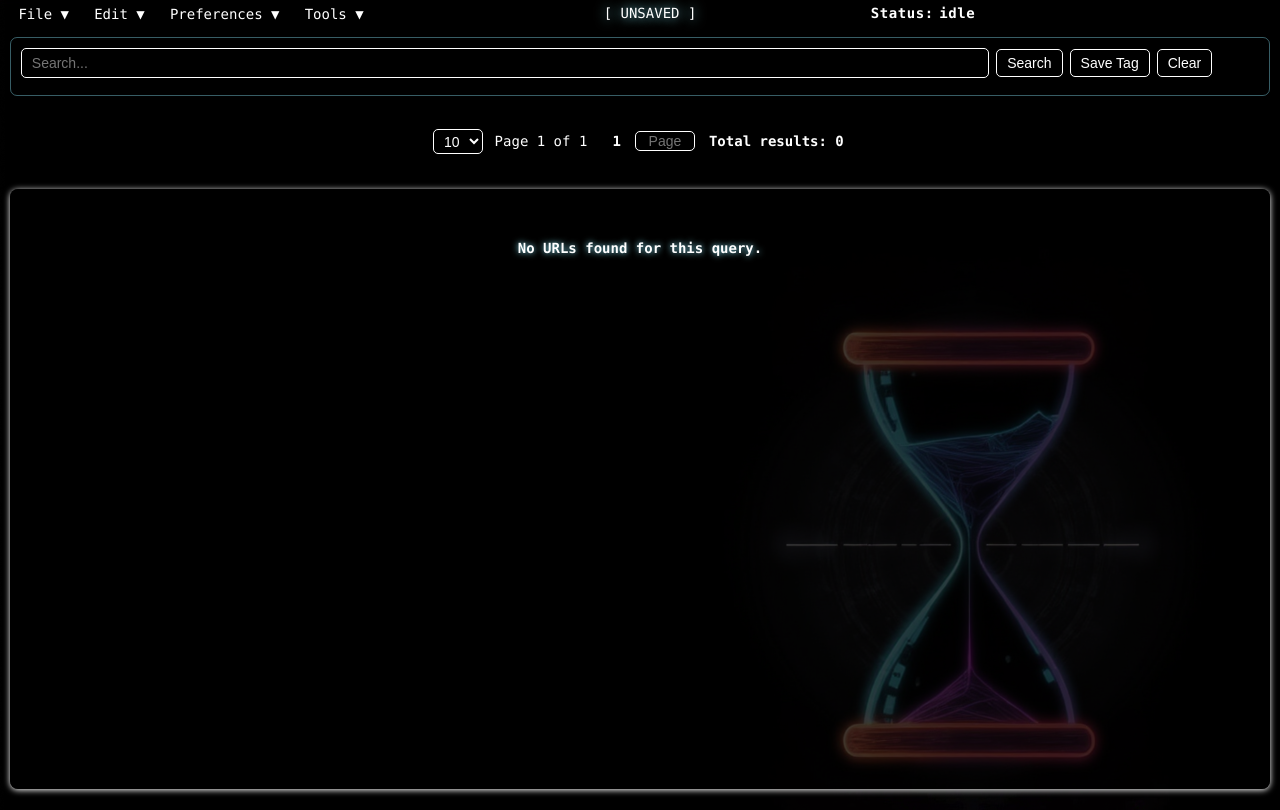
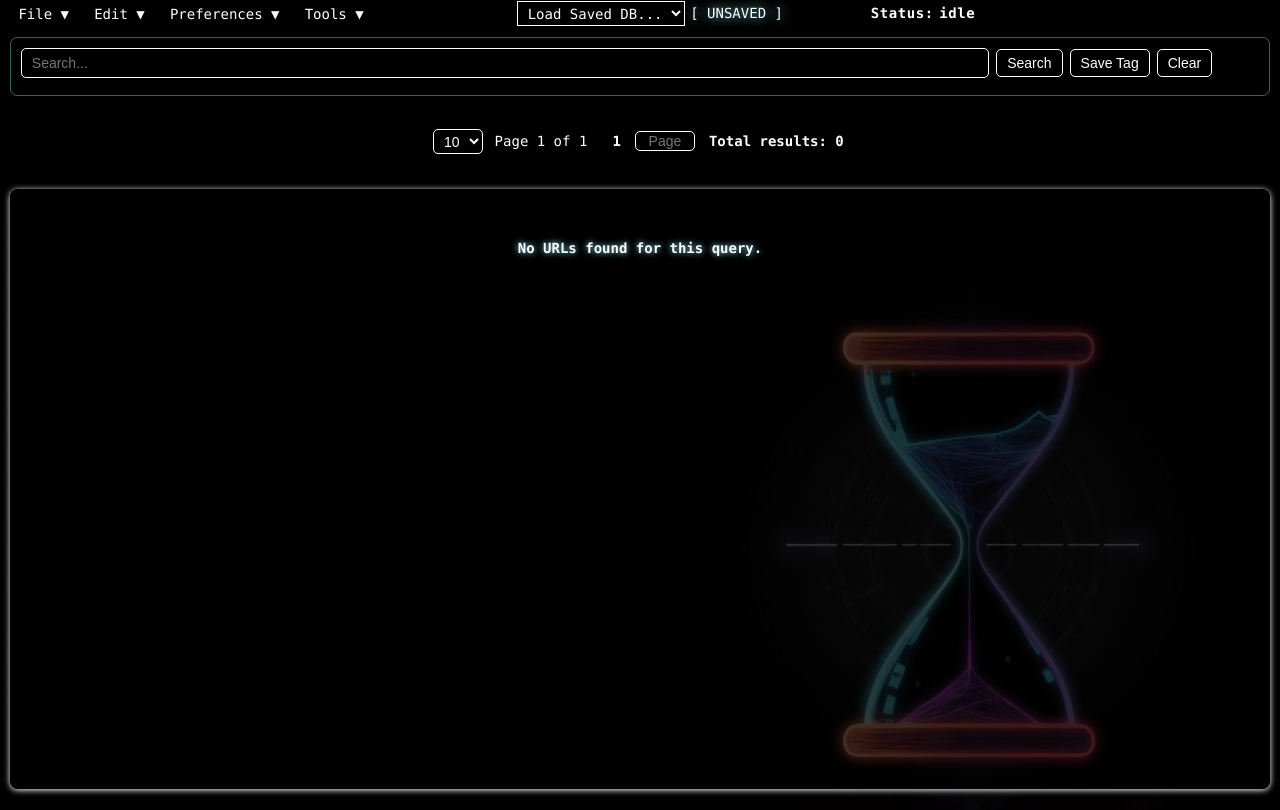
Before and after one commit to thesavant42/retrorecon, a Flask app: page / in a window 1280 px wide. Run offline with Flask 2, Linux system fonts and the light colour scheme; data that the repository does not hold is empty; some libraries are stand-ins or nearby versions.

Commit message:
feat(ui): add db loader dropdown to navbar

```diff
--- a/static/base.css
+++ b/static/base.css
@@ -364,7 +364,7 @@ body {
   align-items: center;
   justify-content: center;
   justify-self: center;
-  gap: 0.5em;
+  gap: 5px;
 }
 .retrorecon-root .navbar__info {
   margin-left: 0;
--- a/templates/index.html
+++ b/templates/index.html
@@ -179,6 +179,14 @@
     </div>
   </div>
   <div class="navbar__title">
+      <form method="POST" action="/load_saved_db" id="load-saved-db-bar-form">
+        <select name="db_file" id="load-saved-db-bar-select" class="form-select menu-btn">
+          <option value="">Load Saved DB...</option>
+          {% for db in saved_dbs %}
+          <option value="{{ db }}">{{ db }}</option>
+          {% endfor %}
+        </select>
+      </form>
       <span class="glow cursor-pointer" id="db-display">[ {{ db_name }} ]</span>
     </div>
     <div class="navbar__info">
@@ -796,6 +804,15 @@
         }
       });
     }
+    const savedBarSelect = document.getElementById('load-saved-db-bar-select');
+    const savedBarForm = document.getElementById('load-saved-db-bar-form');
+    if (savedBarSelect && savedBarForm) {
+      savedBarSelect.addEventListener('change', () => {
+        if (savedBarSelect.value) {
+          savedBarForm.submit();
+        }
+      });
+    }
 
     const importBtn = document.getElementById('import-file-btn');
     const importInput = document.getElementById('import-file-input');
```
